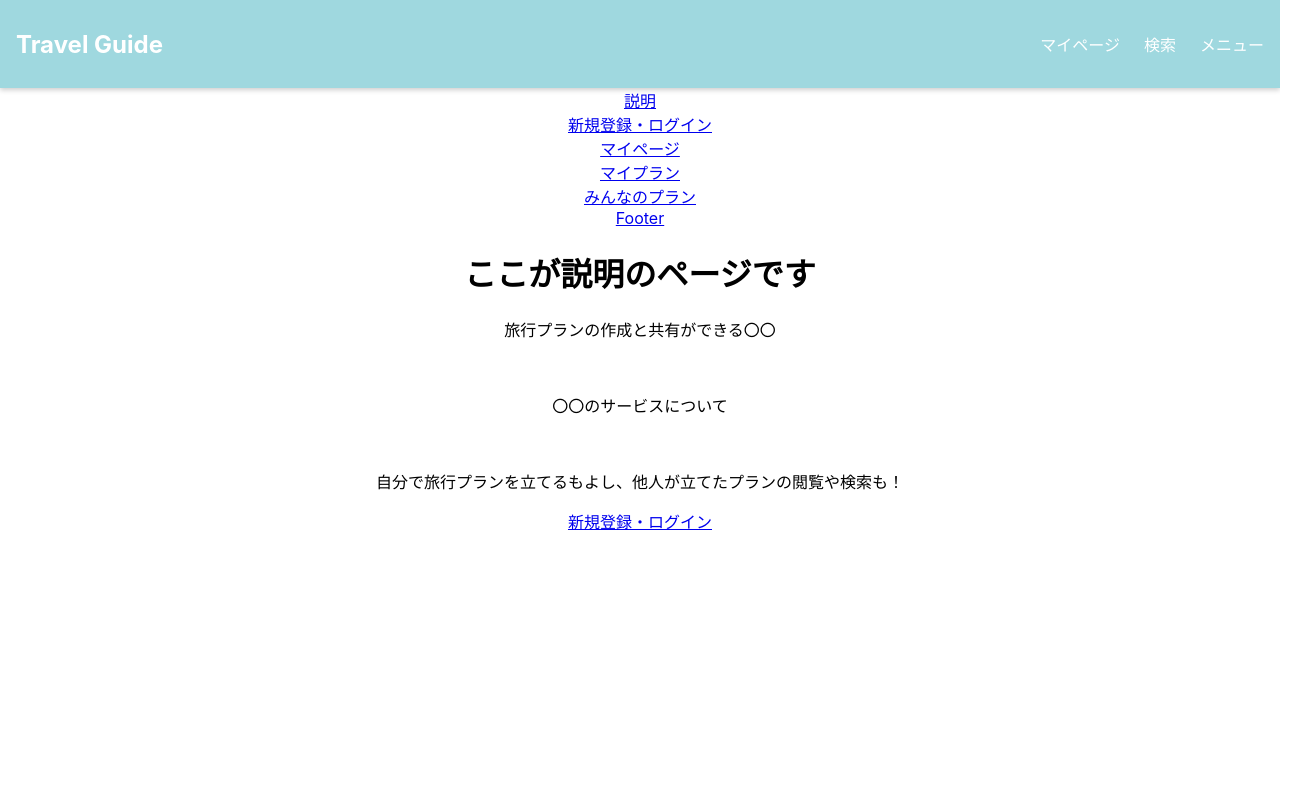
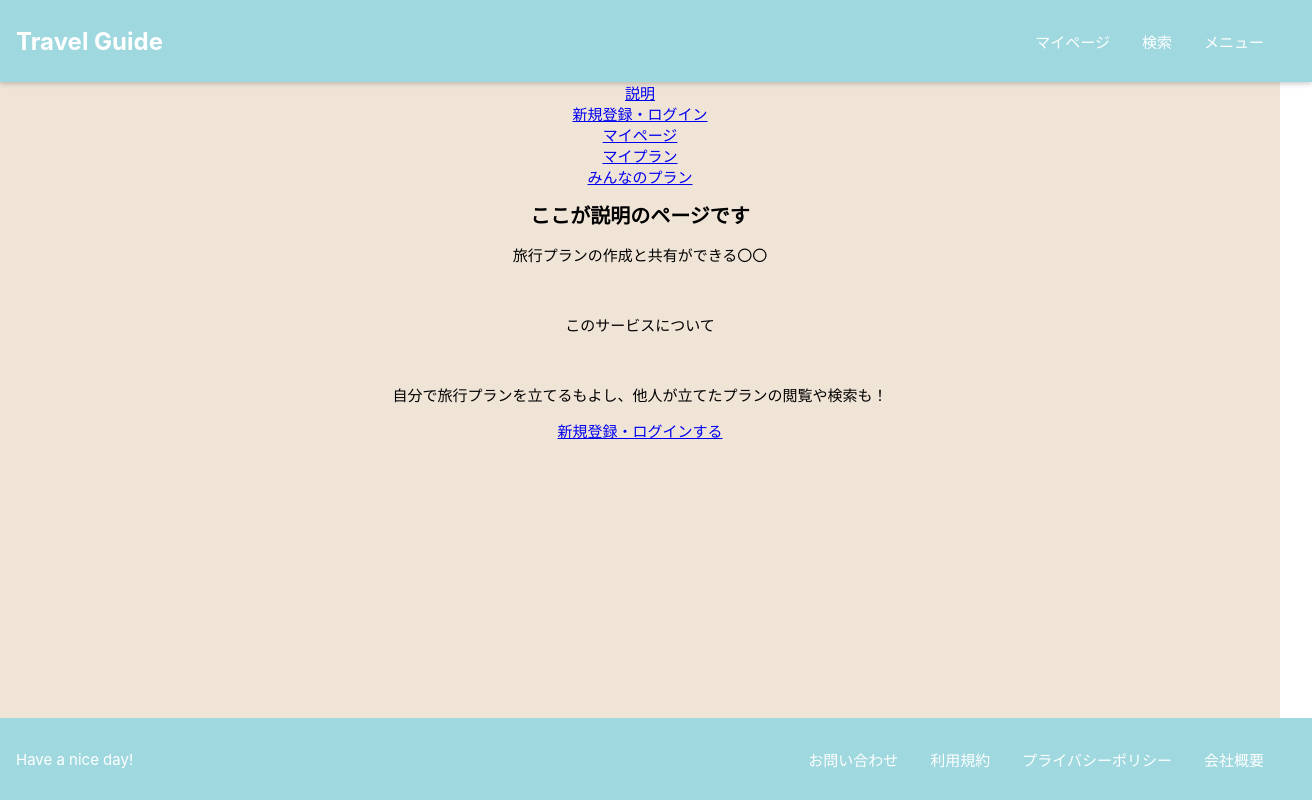
Before and after one commit to kana1999/my_portforio, a React (Create React App) app in the folder my-app/: page /Home in a window 1280 px wide. Shown: the whole page, 1312 px wide, since content can reach past the window. Built offline with nearby package versions, Linux system fonts and the light colour scheme.

Commit message:
ボディ編集

```diff
--- a/my-app/src/App.css
+++ b/my-app/src/App.css
@@ -1,5 +1,19 @@
 .App {
   text-align: center;
+  font-size: 15px;
+  background-color: #F0E4D7;
+  display: flex;
+  flex-direction: column;
+  width: 100vw;
+  height: 100vh;
+}
+
+.App-body {
+  flex: 1;
+}
+
+.App h1 {
+  font-size: 20px;
 }
 
 .App-logo {
--- a/my-app/src/App.js
+++ b/my-app/src/App.js
@@ -17,6 +17,8 @@ class App extends React.Component {
     <BrowserRouter>
     <div className="App">
       <Header />
+      <Footer />
+          <div className='App-body'>
         <Link to="/Home">説明</Link>
         <br />
         <Link to="/Page1">新規登録・ログイン</Link>
@@ -27,8 +29,6 @@ class App extends React.Component {
         <br />
         <Link to="/Page4">みんなのプラン</Link>
         <br />
-      <Link to="/Footer">Footer</Link>
-      <br />
 
         <Routes>
           <Route path="/Home" element={<Home />} />
@@ -36,8 +36,8 @@ class App extends React.Component {
           <Route path="/Page2" element={<Page2 />} />
           <Route path="/Page3" element={<Page3 />} />
           <Route path="/Page4" element={<Page4 />} />
-        <Route path="/Footer" element={<Footer />} />
         </Routes>
+        </div>
     </div>
     </BrowserRouter>
   );
--- a/my-app/src/components/Footer.css
+++ b/my-app/src/components/Footer.css
@@ -6,11 +6,11 @@
     flex-direction: row;
     justify-content: space-between;
     align-items: center;
-    position: absolute;
+    position: fixed;
     bottom: 0;
     left: 0;
     width: 100vw;
-    height: 100px;
+    height: 50px;
   }
 
 .footer-list {
@@ -20,7 +20,7 @@
 
   .footer-list a {
     text-decoration: none;
-    margin-left: 1.5rem;
+    margin-right: 2rem;
     color: #fff;
     transition: color 0.3s ease;
   }
--- a/my-app/src/components/Footer.jsx
+++ b/my-app/src/components/Footer.jsx
@@ -2,7 +2,8 @@ import React from 'react';
 import { Link } from 'react-router-dom';
 import './Footer.css';
 
-const Footer = () => {
+class Footer extends React.Component {
+    render() {
         return (
             <footer className='footer'>
                         <p>Have a nice day!</p>
@@ -15,5 +16,6 @@ const Footer = () => {
             </footer>
         );
     };
+}
 
 export default Footer;
--- a/my-app/src/components/Header.css
+++ b/my-app/src/components/Header.css
@@ -3,6 +3,8 @@
     color: #fff;
     padding: 1rem;
     display: flex;
+    width: 100vw;
+    height: 50px;
     flex-direction: row;
     justify-content: space-between;
     align-items: center;
@@ -21,7 +23,7 @@
 }
 
 .nav-links li {
-    margin-left: 1.5rem;
+    margin-right: 2rem;
     list-style: none;
 }
 
--- a/my-app/src/components/Home.jsx
+++ b/my-app/src/components/Home.jsx
@@ -7,10 +7,10 @@ export const Home = () => {
             <h1>ここが説明のページです</h1>
             <p>旅行プランの作成と共有ができる〇〇</p>
             <br />
-            <p>〇〇のサービスについて</p>
+            <p>このサービスについて</p>
             <br />
             <p>自分で旅行プランを立てるもよし、他人が立てたプランの閲覧や検索も！</p>
-            <Link to="/Page1">新規登録・ログイン</Link>
+            <Link to="/Page1">新規登録・ログインする</Link>
         </div>
     );
 };
--- a/my-app/src/components/page1.jsx
+++ b/my-app/src/components/page1.jsx
@@ -6,7 +6,9 @@ export const Page1 = () => {
         <div>
             <h1>ログイン</h1>
             <button>新規登録</button>
+            <br />
             <button>ログイン</button>
+            <br />
             <Link to="/Home">戻る</Link>
         </div>
     );
--- a/my-app/src/components/page4.jsx
+++ b/my-app/src/components/page4.jsx
@@ -4,7 +4,7 @@ export const Page4 = () => {
     return (
         <div>
             <h1>みんなのプランが見れます</h1>
-            <Link to="/Page4">Page4</Link>
+            <Link to="/Page4">検索</Link>
         </div>
     );
 };
--- a/my-app/src/index.html
+++ b/my-app/src/index.html
@@ -10,5 +10,6 @@
         <div id="root"></div>
         <script src="Header.jsx"></script>
         <script src="Footer.jsx"></script>
+        </div>
     </body>
 </html>
```
Lines whose indentation alone changed are shown as unchanged.
